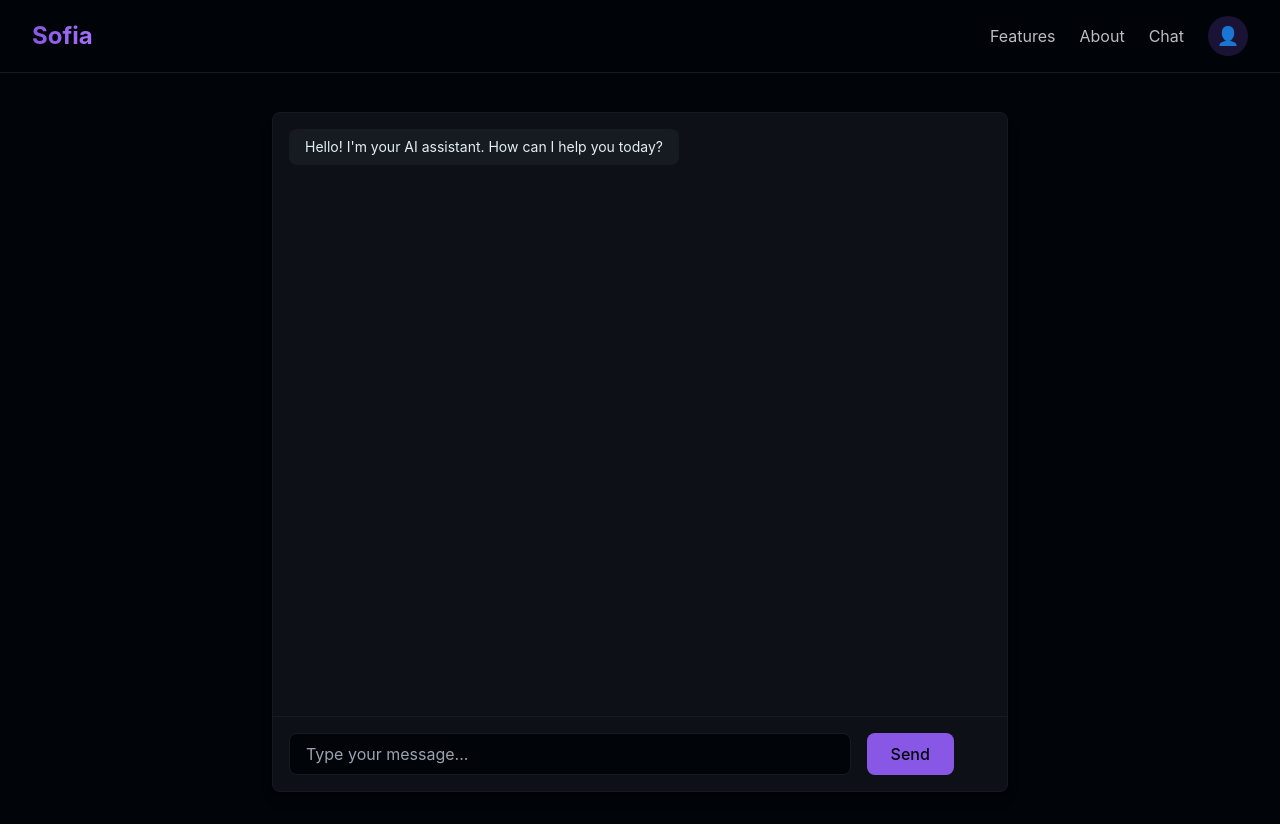
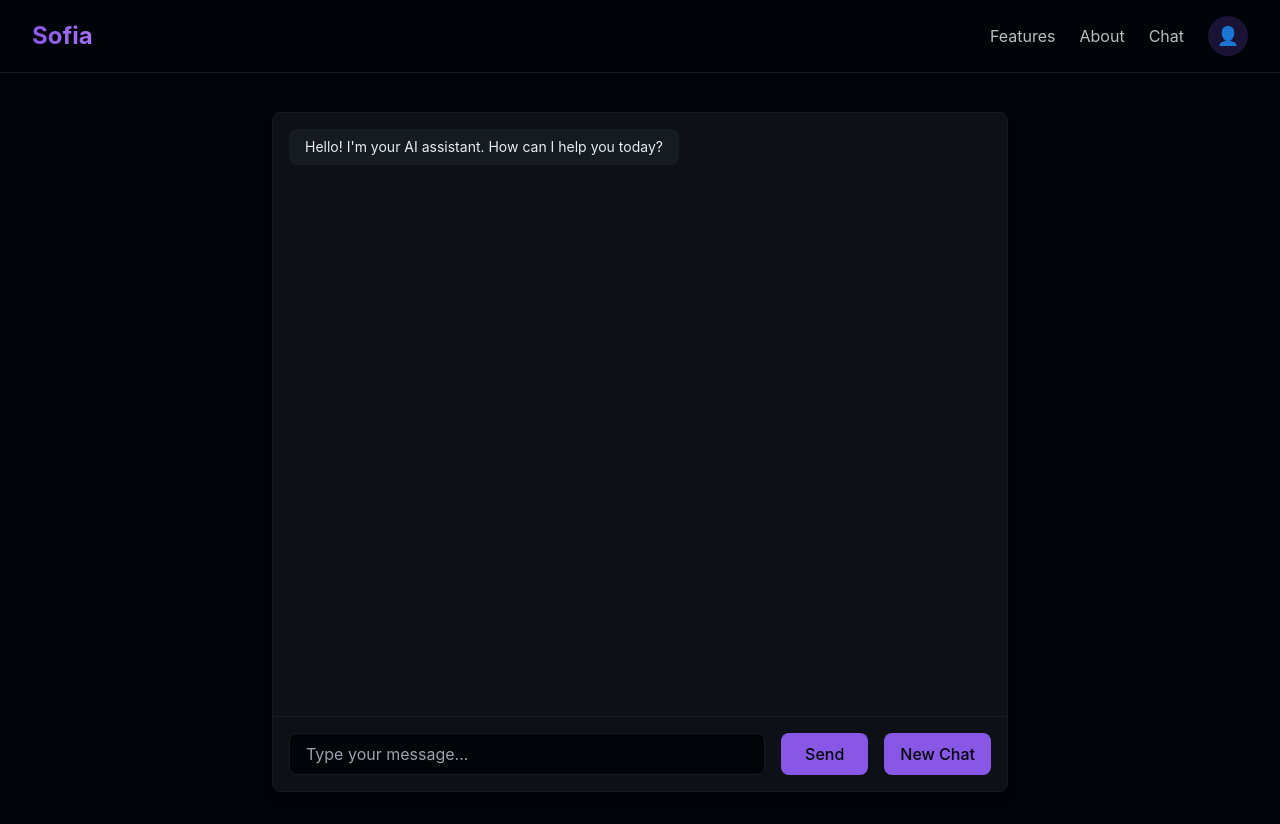
Before and after one commit to Piyushrathoree/Sofia-AI, a React (Vite) app in the folder client/: page /chat in a window 1280 px wide. Built offline with nearby package versions, Linux system fonts and the light colour scheme; sample sign-in values are in the browser's storage.

Commit message:
feat: add conversation management and new chat functionality in ChatInterface

```diff
--- a/client/src/components/ChatInterface.jsx
+++ b/client/src/components/ChatInterface.jsx
@@ -11,10 +11,13 @@ function ChatInterface() {
     },
   ]);
   const [prompt, setPrompt] = useState("");
-  const [loadingResponse, setLoadingResponse] = useState(false); // Track response waiting
+  const [loadingResponse, setLoadingResponse] = useState(false);
+  // State to keep track of the current conversation; null means a new conversation will be created
+  const [conversationId, setConversationId] = useState(null);
+
   const messagesEndRef = useRef(null);
-
-  const { fetchData } = useFetch(); // Using API call properly
+  const inputRef = useRef(null);
+  const { fetchData } = useFetch();
 
   const scrollToBottom = () => {
     messagesEndRef.current?.scrollIntoView({ behavior: "smooth" });
@@ -24,16 +27,28 @@ function ChatInterface() {
     scrollToBottom();
   }, [messages]);
 
-  // Helper function to remove leading asterisks (*) from each line
+  // Helper function to remove leading asterisks (*) from each line (if needed)
   const removeAsterisks = (text) => {
     return text.replace(/^\s*\*\s*/gm, "");
+  };
+
+  // Handler to start a new conversation
+  const handleNewChat = () => {
+    setMessages([
+      {
+        id: 1,
+        role: "assistant",
+        content: "New conversation started. How can I help you today?",
+      },
+    ]);
+    setConversationId(null);
   };
 
   const handleSubmit = async (e) => {
     e.preventDefault();
     if (!prompt.trim()) return;
 
-    // Add user message
+    // Add the user's message
     const userMessage = {
       id: messages.length + 1,
       role: "user",
@@ -42,26 +57,21 @@ function ChatInterface() {
 
     setMessages((prev) => [...prev, userMessage]);
     setPrompt("");
-    setLoadingResponse(true); // Show "Thinking..." while waiting
+    setLoadingResponse(true);
+    inputRef.current?.focus();
 
     try {
-      console.log("Prompt:", prompt);
+      // Send prompt along with the current conversationId (or null if it's a new chat)
+      const response = await fetchData(prompt, conversationId);
+      setLoadingResponse(false);
 
-      const response = await fetchData(prompt); // Correct API call
-
-      console.log("AI Response:", response);
-
-      setLoadingResponse(false); // Stop showing "Thinking..."
-
-      // Extract AI response text safely
       let aiResponseText = response.success
         ? response.data
         : "AI model is experiencing high usage. Please try again later.";
 
-      // Remove any leading asterisks (*) from the response
+      // Optionally, remove any unwanted asterisks from the AI response
       aiResponseText = removeAsterisks(aiResponseText);
 
-      // Add AI message to the chat
       const aiMessage = {
         id: messages.length + 2,
         role: "assistant",
@@ -69,11 +79,16 @@ function ChatInterface() {
       };
 
       setMessages((prev) => [...prev, aiMessage]);
+
+      // If this was a new conversation, store the returned conversationId
+      if (!conversationId && response.conversationId) {
+        setConversationId(response.conversationId);
+      }
+
+      inputRef.current?.focus();
     } catch (error) {
       console.error("Error handling AI response:", error);
       setLoadingResponse(false);
-
-      // Show the actual API error message instead of a generic one
       const errorMessage =
         error.response?.data?.message ||
         "Something went wrong. Please try again.";
@@ -89,7 +104,7 @@ function ChatInterface() {
   };
 
   return (
-    <div className="min-h-screen pt-20 bg-darker">
+    <div className="min-h-screen pt-20 bg-darker overflow-hidden">
       <div className="max-w-3xl mx-auto px-4 py-8">
         <div className="bg-dark rounded-lg shadow-lg border border-gray-dark h-[calc(100vh-120px)] flex flex-col">
           {/* Messages Area */}
@@ -139,6 +154,7 @@ function ChatInterface() {
                 placeholder="Type your message..."
                 className="flex-1 bg-darker max-w-[80%] text-text rounded-lg px-4 py-2 focus:outline-none focus:ring-1 focus:ring-primary border border-gray-dark"
                 disabled={loadingResponse}
+                ref={inputRef}
               />
               <motion.button
                 whileHover={{ scale: 1.05 }}
@@ -149,6 +165,14 @@ function ChatInterface() {
               >
                 {loadingResponse ? "Thinking..." : "Send"}
               </motion.button>
+              <motion.button
+                whileHover={{ scale: 1.05 }}
+                whileTap={{ scale: 0.95 }}
+                onClick={handleNewChat}
+                className="bg-primary text-darker px-4 py-2 rounded-lg font-medium hover:bg-secondary transition-colors duration-300"
+              >
+                New Chat
+              </motion.button>
             </form>
           </div>
         </div>
```
